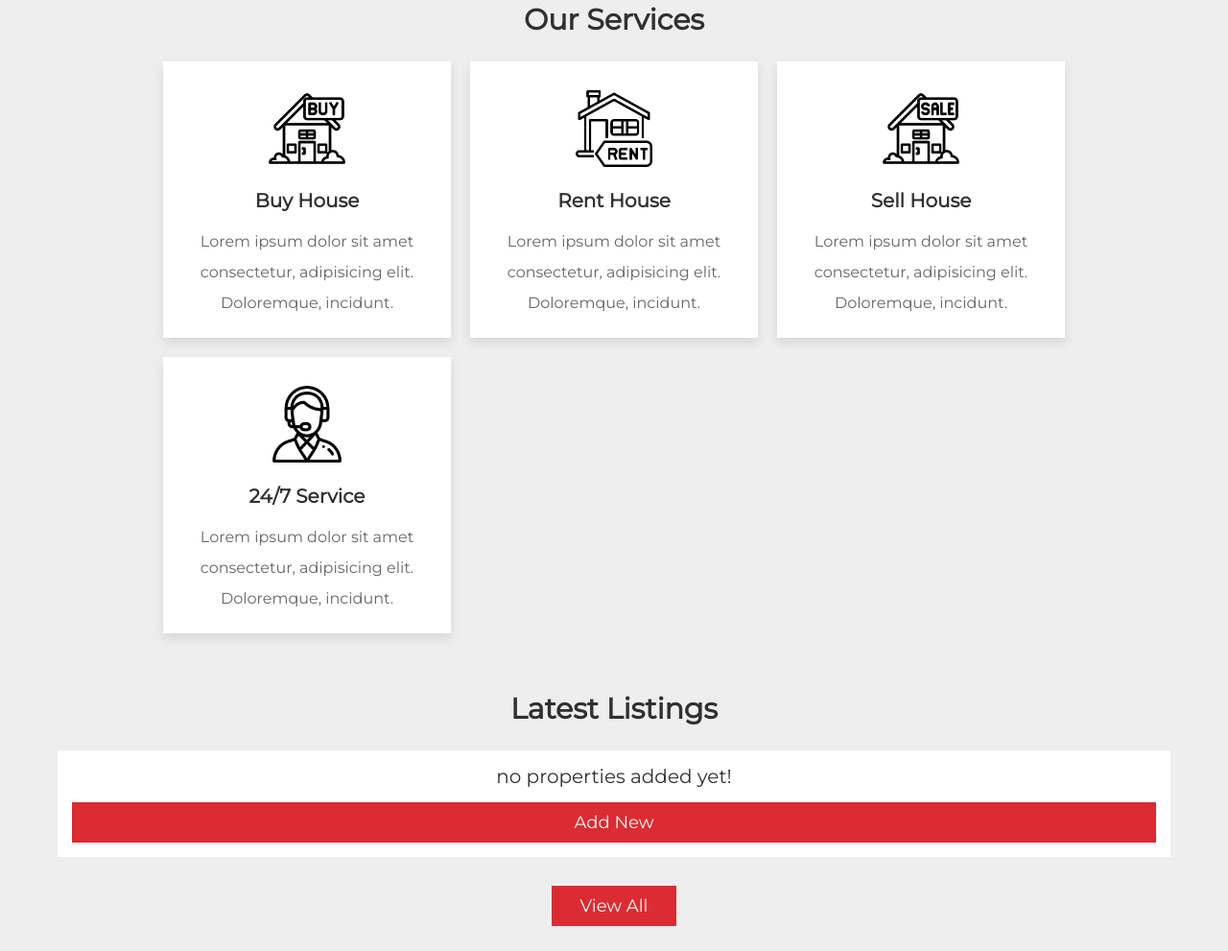
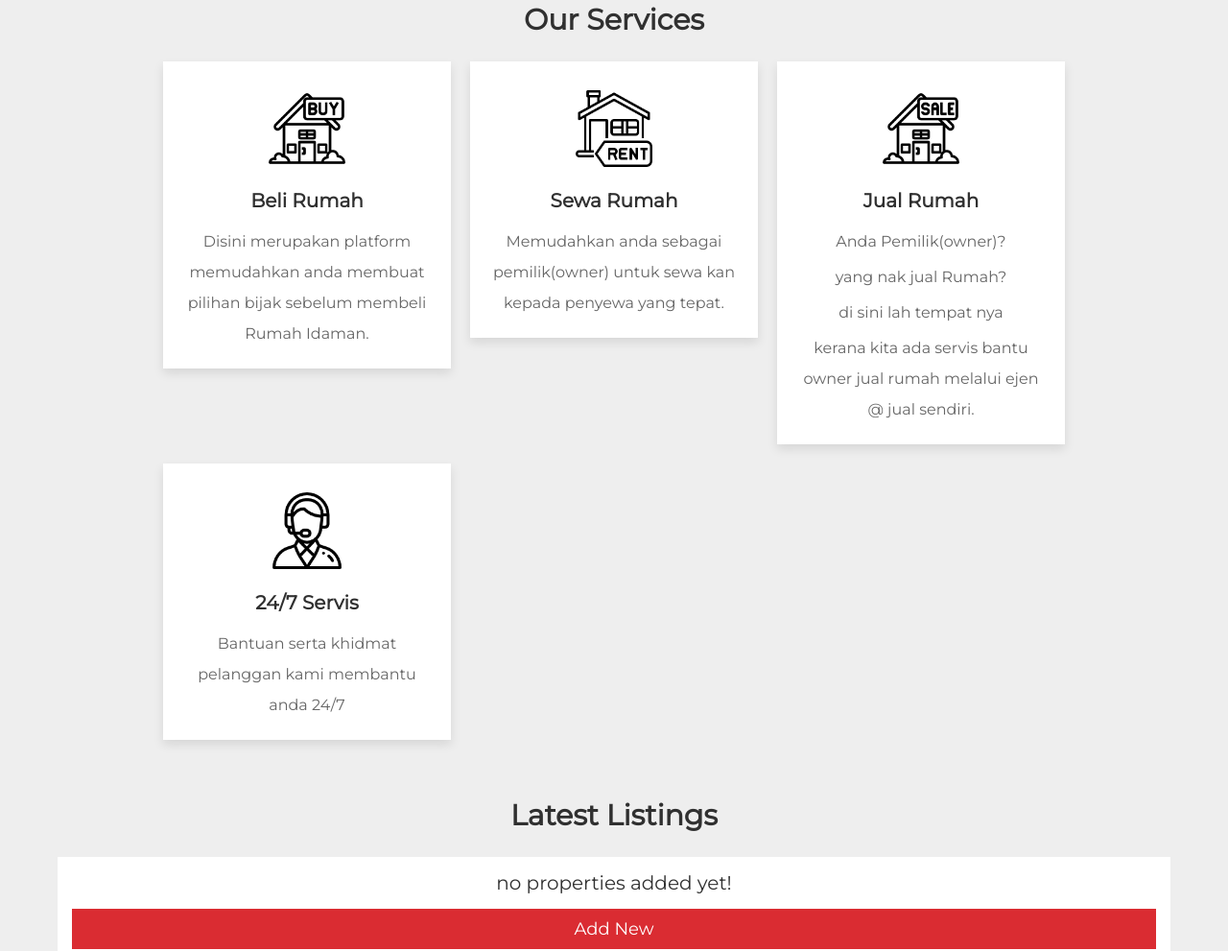
Before and after one commit to SahirRadzi/sewabelirumah, a PHP site: page / in a window 1280 px wide. Shown: the part 820-1811 px from the top of the page at 96% size. Run offline with PHP 8.4, Linux system fonts and the light colour scheme; data that the repository does not hold is empty.

Commit message:
update our services in malay

```diff
--- a/index.php
+++ b/index.php
@@ -132,26 +132,29 @@ include 'components/save_send.php';
 
       <div class="box">
          <img src="images/icon-1.png" alt="">
-         <h3>buy house</h3>
-         <p>Lorem ipsum dolor sit amet consectetur, adipisicing elit. Doloremque, incidunt.</p>
+         <h3>Beli Rumah</h3>
+         <p>Disini merupakan platform memudahkan anda membuat pilihan bijak sebelum membeli Rumah Idaman.</p>
       </div>
 
       <div class="box">
          <img src="images/icon-2.png" alt="">
-         <h3>rent house</h3>
-         <p>Lorem ipsum dolor sit amet consectetur, adipisicing elit. Doloremque, incidunt.</p>
+         <h3>Sewa Rumah</h3>
+         <p>Memudahkan anda sebagai pemilik(owner) untuk sewa kan kepada penyewa yang tepat.</p>
       </div>
 
       <div class="box">
          <img src="images/icon-3.png" alt="">
-         <h3>sell house</h3>
-         <p>Lorem ipsum dolor sit amet consectetur, adipisicing elit. Doloremque, incidunt.</p>
+         <h3>Jual Rumah</h3>
+         <p>Anda Pemilik(owner)?</p>
+         <p>yang nak jual Rumah?</p>
+         <p>di sini lah tempat nya </p>
+         <p>kerana kita ada servis bantu owner jual rumah melalui ejen @ jual sendiri.</p>
       </div>
 
       <div class="box">
          <img src="images/icon-6.png" alt="">
-         <h3>24/7 service</h3>
-         <p>Lorem ipsum dolor sit amet consectetur, adipisicing elit. Doloremque, incidunt.</p>
+         <h3>24/7 Servis</h3>
+         <p>Bantuan serta khidmat pelanggan kami membantu anda 24/7</p>
       </div>
 
    </div>
```
Also changed, not shown: images/sewabelirumah-icon.png (added).
